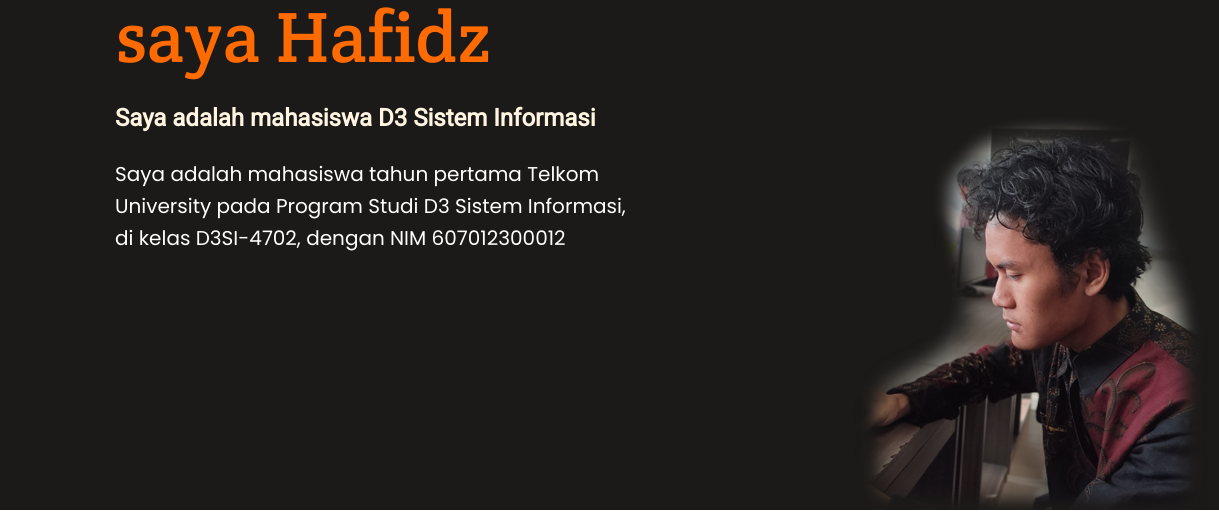
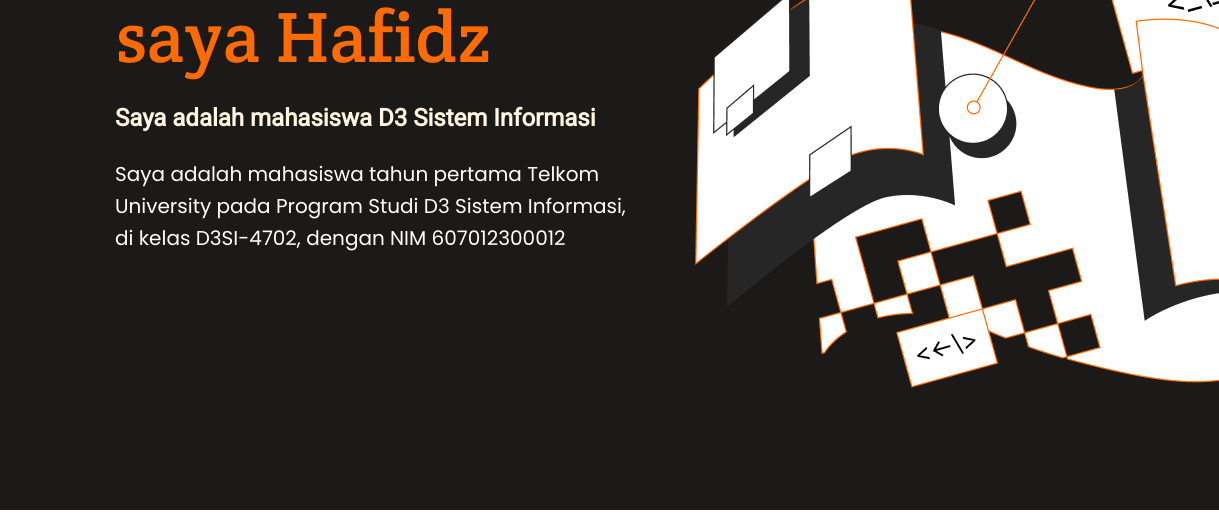
Before and after one commit to Ridz-sensei/Ridz, a website: page index.html in a window 1280 px wide. Shown: the part 276-800 px from the top of the page, 61-1280 px from the left. Drawn offline with Linux system fonts and the light colour scheme.

Commit message:
Update index.html

```diff
--- a/index.html
+++ b/index.html
@@ -108,7 +108,7 @@
         class="illustration-header-mobile"
       />
       <img
-        src="img/Portofolio.png"
+        src="img/Illustration-header-desktop.png"
         alt="healine illustration"
         class="illustration-header-desktop"
       />
```
